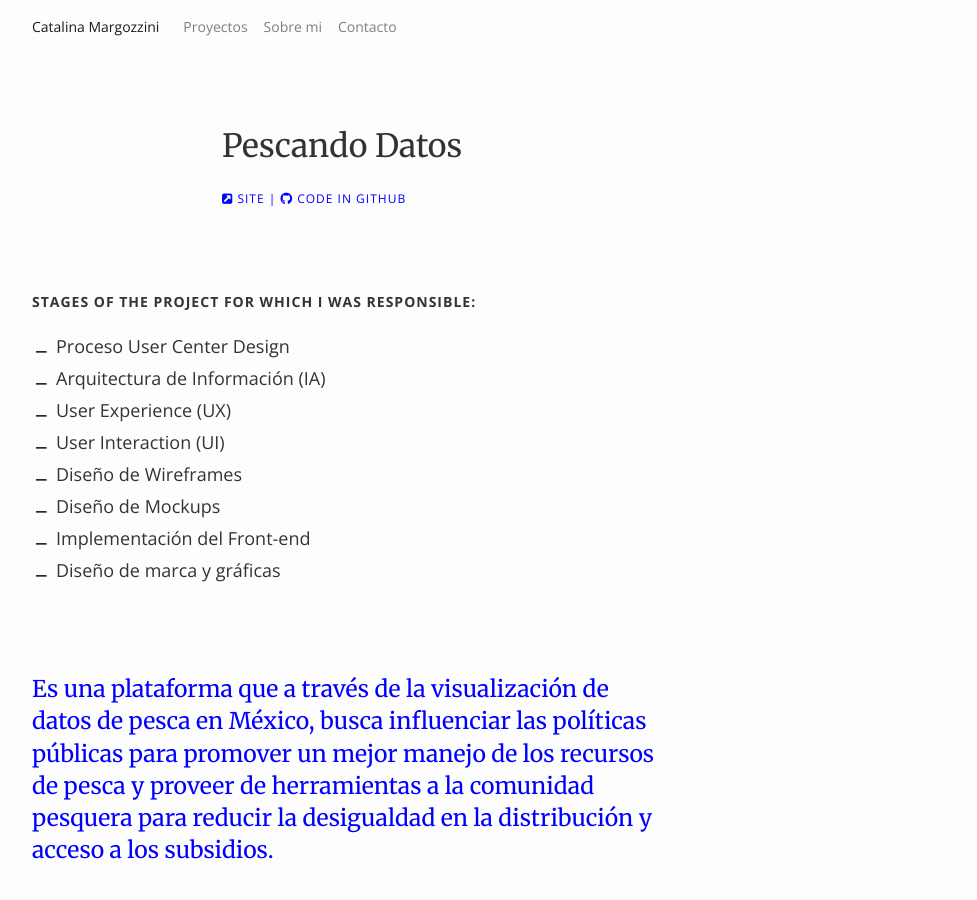
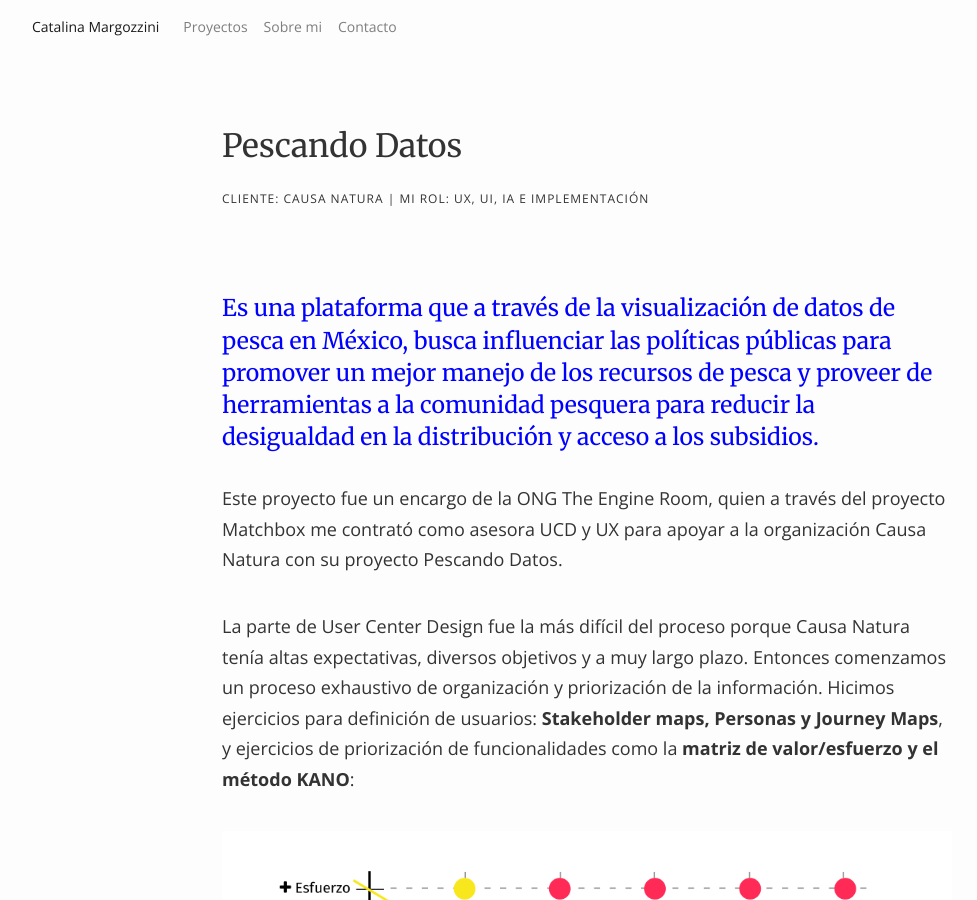
Before and after one commit to camargozzini/portafolio-camargozzini, a Jekyll site: the page built from _posts/2017-12-01-pescandodatos-es.html, in a window 1280 px wide and 900 px high. Shown: the whole window, without its empty margins (53-1030 px from the left). Built offline with Jekyll 4.4.1, drawn with Linux system fonts in a browser that asks for light colours; nearby versions of some CDN libraries.

Commit message:
Update pescando datos

```diff
--- a/_posts/2017-12-01-pescandodatos-es.html
+++ b/_posts/2017-12-01-pescandodatos-es.html
@@ -6,62 +6,34 @@
 image: pescandodatos/01.png
 description: Diseño de plataforma de visualización de datos de pesca en México para promover un mejor manejo de  recursos y reducir la desigualdad
 permalink: /:title.html
-external: http://pescandodatos.org/
-github: CausaNatura/p_datos
 lang: es
 ref: pescandodatos
+client: Causa Natura
+role: UX, UI, IA e implementación
 ---
 
-
-<div class="section-text mb-60 mb-sm-40">
-    <div class="row">
-      <div class="col-md-6 col-sm-6 mb-sm-50 mb-xs-30">
-        <h4>Stages of the project for which I was responsible:</h4>
-        <ul class="linea list-unstyled">
-          <li>Proceso User Center Design</li>
-          <li>Arquitectura de Información (IA)</li>
-          <li>User Experience (UX)</li>
-          <li>User Interaction (UI)</li>
-          <li>Diseño de Wireframes</li>
-          <li>Diseño de Mockups</li>
-          <li>Implementación del Front-end</li>
-          <li>Diseño de marca y gráficas</li>
-        </ul>
-      </div>
-    </div>
-</div>
-
 <div class="row mb-30">
-  <div class="col-md-7 col-sm-12">
+  <div class="col-md-8 offset-md-2">
     <h3>Es una plataforma que a través de la visualización de datos de pesca en México, busca influenciar las políticas públicas para promover un mejor manejo de los recursos de pesca y proveer de herramientas a la comunidad pesquera para reducir la desigualdad en la distribución y acceso a los subsidios.</h3>
     <p>Este proyecto fue un encargo de la ONG The Engine Room, quien a través del proyecto Matchbox me contrató como asesora UCD y UX para apoyar a la organización Causa Natura con su proyecto Pescando Datos.
     </p>
     <p>La parte de User Center Design fue la más difícil del proceso porque Causa Natura tenía altas expectativas, diversos objetivos y a muy largo plazo. Entonces comenzamos un proceso exhaustivo de organización y priorización de la información. Hicimos ejercicios para definición de usuarios: <strong>Stakeholder maps, Personas y Journey Maps</strong>, y ejercicios de priorización de funcionalidades como la <strong>matriz de valor/esfuerzo y el método KANO</strong>:
     </p>
+    <p><img src="{{ site.baseurl }}img/portfolio/{{ page.ref }}/tabla-priorizacion.png" alt="" /><span class="details">Matriz de valor y esfuerzo.</span></p>
+    <p><img src="{{ site.baseurl }}img/portfolio/{{ page.ref }}/kano.png" alt="" /> <span class="details">KANO method</span></p>
+    <p>Luego de definir los contenidos comenzamos con la IA (Information architecture) del sitio, a través de la técnica <strong>Whiteboarding</strong> para los primeros sketches de pantallas y luego el <strong>Prototipo Interactivo</strong> para los testeos.
+    </p>
+    <p><img src="{{ site.baseurl }}img/portfolio/{{ page.ref }}/06.png" alt="" /><span class="details">Wireframes</span></p>
+    <p><img src="{{ site.baseurl }}img/portfolio/{{ page.ref }}/02.png" alt="" /></p>
+    <p><img src="{{ site.baseurl }}img/portfolio/{{ page.ref }}/03.png" alt="" /></p>
+    <p><img src="{{ site.baseurl }}img/portfolio/{{ page.ref }}/01.png" alt="" /></p>
+    <p><img src="{{ site.baseurl }}img/portfolio/{{ page.ref }}/05.png" alt="" /></p>
   </div>
 </div>
 
-<img src="{{ site.baseurl }}img/portfolio/{{ page.ref }}/tabla-priorizacion.png" alt="" />
-<p class="details">Matriz de valor y esfuerzo.</p>
-<img src="{{ site.baseurl }}img/portfolio/{{ page.ref }}/kano.png" alt="" />
-<p class="details">KANO method</p>
-
-<div class="row mb-30">
-  <div class="col-md-7 col-sm-12">
-    <p>Luego de definir los contenidos comenzamos con la IA (Information architecture) del sitio, a través de la técnica <strong>Whiteboarding</strong> para los primeros sketches de pantallas y luego el <strong>Prototipo Interactivo</strong> para los testeos.
-    </p>
-  </div>
-</div>
-
-<img src="{{ site.baseurl }}img/portfolio/{{ page.ref }}/06.png" alt="" />
-<p class="details">Wireframes</p>
 
 <!-- Work Gallery -->
 <div class="work-full-media mb-80 mb-xs-40">
-  <img src="{{ site.baseurl }}img/portfolio/{{ page.ref }}/02.png" alt="" />
-  <img src="{{ site.baseurl }}img/portfolio/{{ page.ref }}/03.png" alt="" />
-  <img src="{{ site.baseurl }}img/portfolio/{{ page.ref }}/04.png" alt="" />
-  <img src="{{ site.baseurl }}img/portfolio/{{ page.ref }}/05.png" alt="" />
 
 </div>
 <!-- End Work Gallery -->
```
Also changed, not shown: 2 other files.
